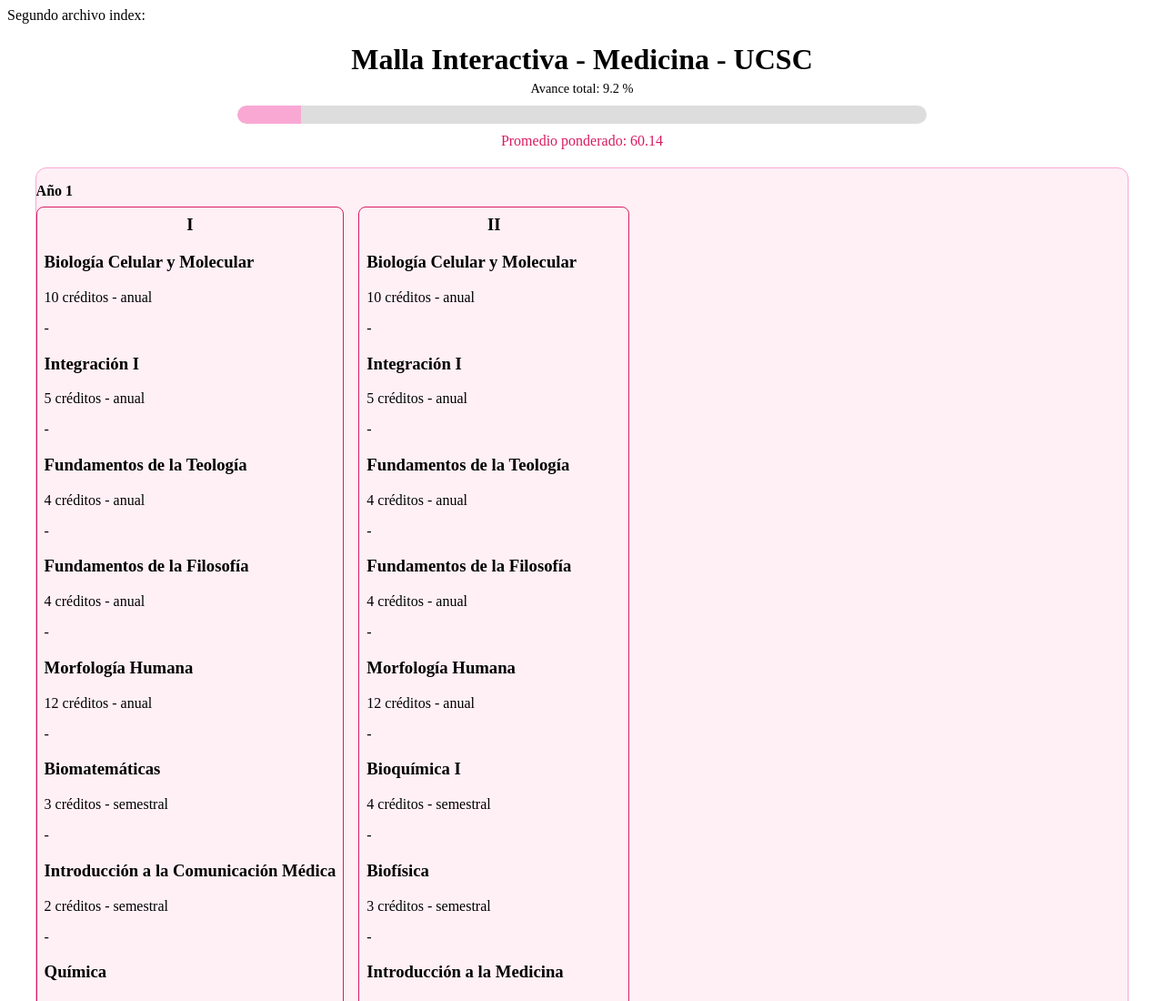
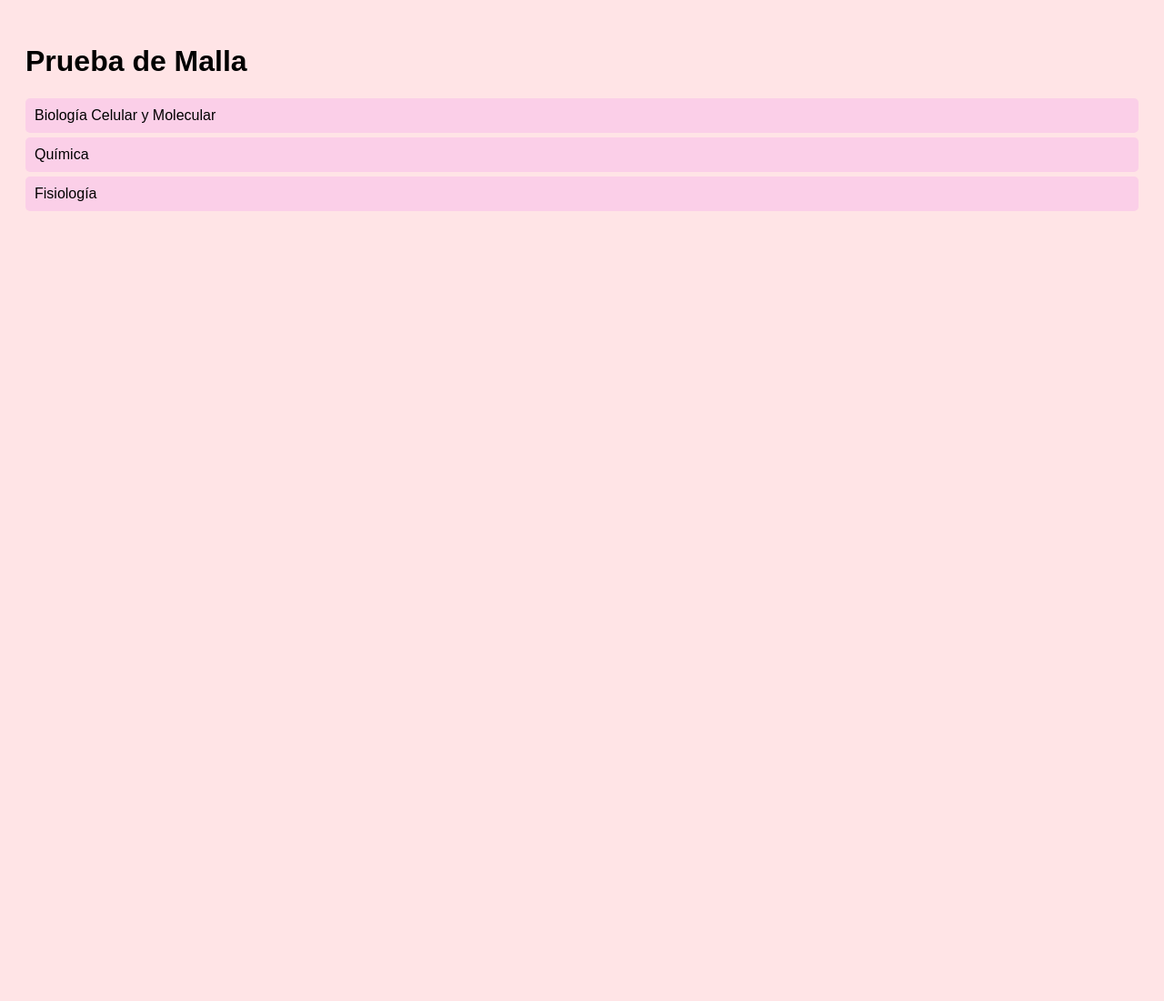
Before and after one commit to flovxr/Medicina-UCSC, a plain HTML site: page index.html in a window 1280 px wide. Shown: the top 1100 px of the page at 91% size. After the commit the page ends 800 px from the top, so only its background shows below. Drawn offline with Linux system fonts and the light colour scheme.

Commit message:
Update index.html

```diff
--- a/index.html
+++ b/index.html
@@ -1,60 +1,32 @@
-Segundo archivo index:
 <!DOCTYPE html>
 <html lang="es">
 <head>
   <meta charset="UTF-8" />
-  <meta name="viewport" content="width=device-width, initial-scale=1" />
-  <title>Malla Interactiva - Medicina - UCSC</title>
-  <link rel="stylesheet" href="estilos.css" />
+  <title>Prueba malla</title>
+  <style>
+    body { font-family: Arial, sans-serif; background: #ffe4e6; padding: 20px; }
+    .ramo { background: #fbcfe8; padding: 10px; margin: 5px 0; border-radius: 5px; }
+  </style>
 </head>
 <body>
+  <h1>Prueba de Malla</h1>
+  <div id="contenedor"></div>
 
-  <h1 style="text-align: center; margin-bottom: 5px;">
-    Malla Interactiva - Medicina - UCSC
-  </h1>
+  <script>
+    const ramos = [
+      { nombre: "Biología Celular y Molecular" },
+      { nombre: "Química" },
+      { nombre: "Fisiología" },
+    ];
 
-  <!-- Texto avance -->
-  <p id="avance-text" style="text-align: center; font-size: 0.9rem; margin-top: 0; margin-bottom: 10px;">
-    Avance total: 0%
-  </p>
+    const contenedor = document.getElementById("contenedor");
 
-  <!-- Barra de progreso -->
-  <div id="barra-avance" style="
-      width: 60%;
-      height: 20px;
-      background-color: #ddd;
-      border-radius: 10px;
-      margin: 0 auto 10px auto;
-      overflow: hidden;
-    ">
-    <div id="barra-progreso" style="
-        height: 100%;
-        width: 0%;
-        background-color: #f9a8d4;
-        border-radius: 10px 0 0 10px;
-        transition: width 0.5s ease;
-      "></div>
-  </div>
-
-  <!-- Promedio ponderado debajo de la barra -->
-  <p id="promedio-ponderado" style="text-align: center; font-size: 1rem; color: #d81b60; margin-top: 0; margin-bottom: 20px;">
-    Promedio ponderado: 0.00
-  </p>
-
-  <!-- Contenedor principal donde se mostrará la malla curricular -->
-  <div id="malla-container" style="
-      overflow-x: auto;
-      white-space: nowrap;
-      padding-bottom: 20px;
-      border: 1px solid #f9a8d4;
-      border-radius: 12px;
-      background-color: #fff0f6;
-      width: 95%;
-      margin: 0 auto;
-    ">
-    <!-- Aquí se insertan dinámicamente los bloques de años, semestres y ramos -->
-  </div>
-
-  <script type="module" src="app.js"></script>
+    ramos.forEach(ramo => {
+      const div = document.createElement("div");
+      div.textContent = ramo.nombre;
+      div.classList.add("ramo");
+      contenedor.appendChild(div);
+    });
+  </script>
 </body>
 </html>
```
